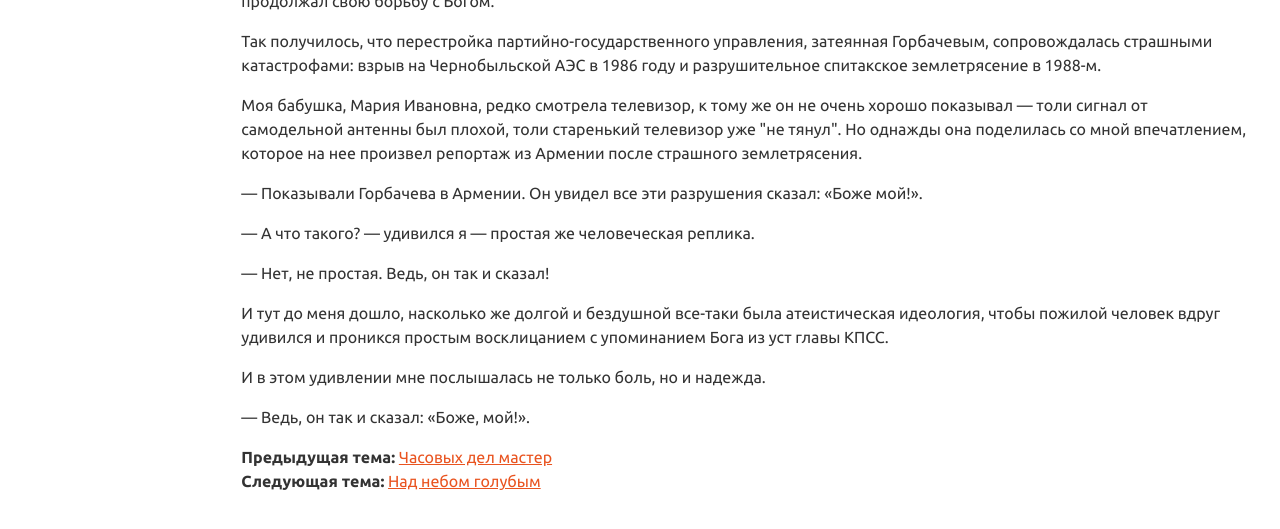
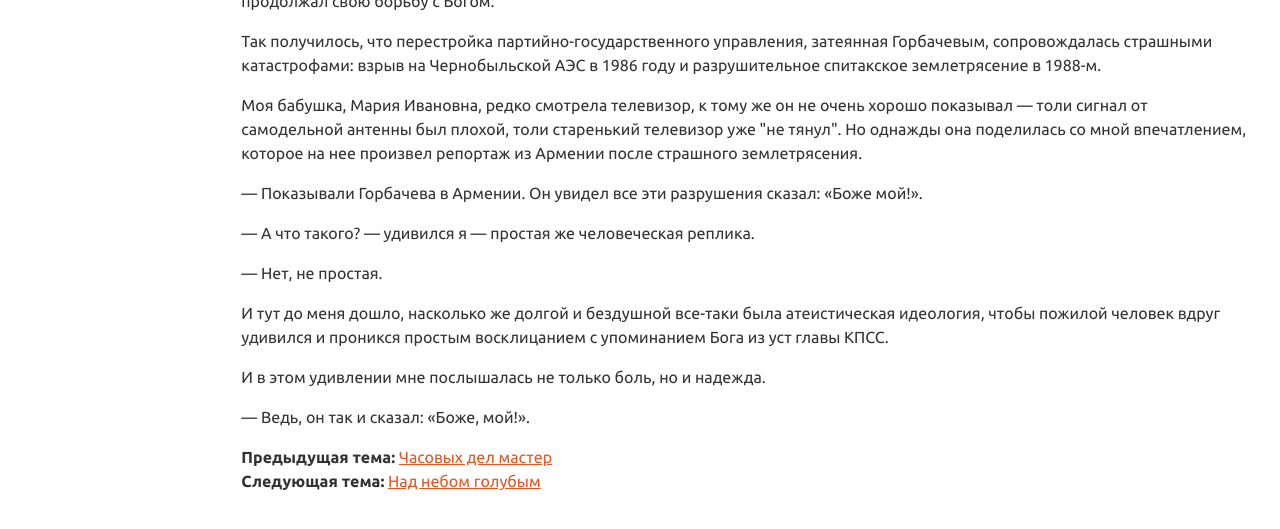
Before and after one commit to sedmark/memories, a plain HTML site: page docs/ch01/mem-whathesaid.html in a window 1280 px wide. Shown: the part 203-732 px from the top of the page. Drawn offline with nearby package versions, Linux system fonts and the light colour scheme.

Commit message:
mini fix

```diff
--- a/docs/ch01/mem-whathesaid.html
+++ b/docs/ch01/mem-whathesaid.html
@@ -106,7 +106,7 @@
       страшного землетрясения.</p>
     <p class="p">— Показывали Горбачева в Армении. Он увидел все эти разрушения сказал: «Боже мой!».</p>
     <p class="p">— А что такого? — удивился я — простая же человеческая реплика.</p>
-    <p class="p">— Нет, не простая. Ведь, он так и сказал!</p>
+    <p class="p">— Нет, не простая.</p>
     <p class="p">И тут до меня дошло, насколько же долгой и бездушной все-таки была атеистическая идеология,
       чтобы пожилой человек вдруг удивился и проникся простым восклицанием с упоминанием Бога из уст
       главы КПСС.</p>
```
Also changed, not shown: docs/ch01/mem-above_the_bluesky.html (+1 -1 lines), 2 other files.
